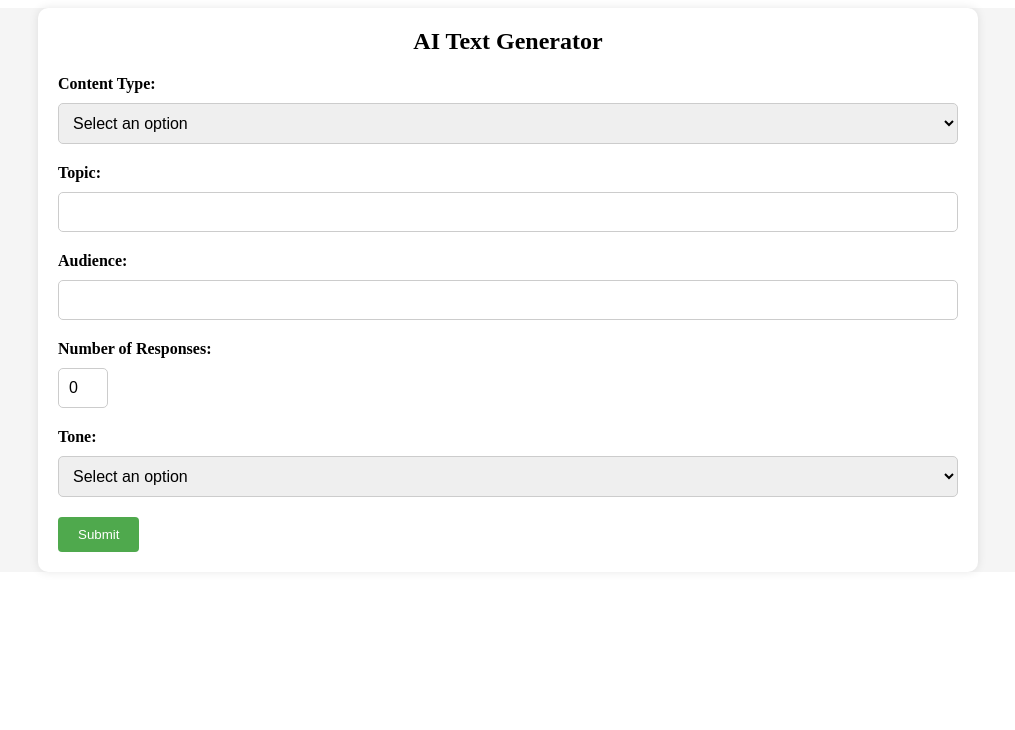
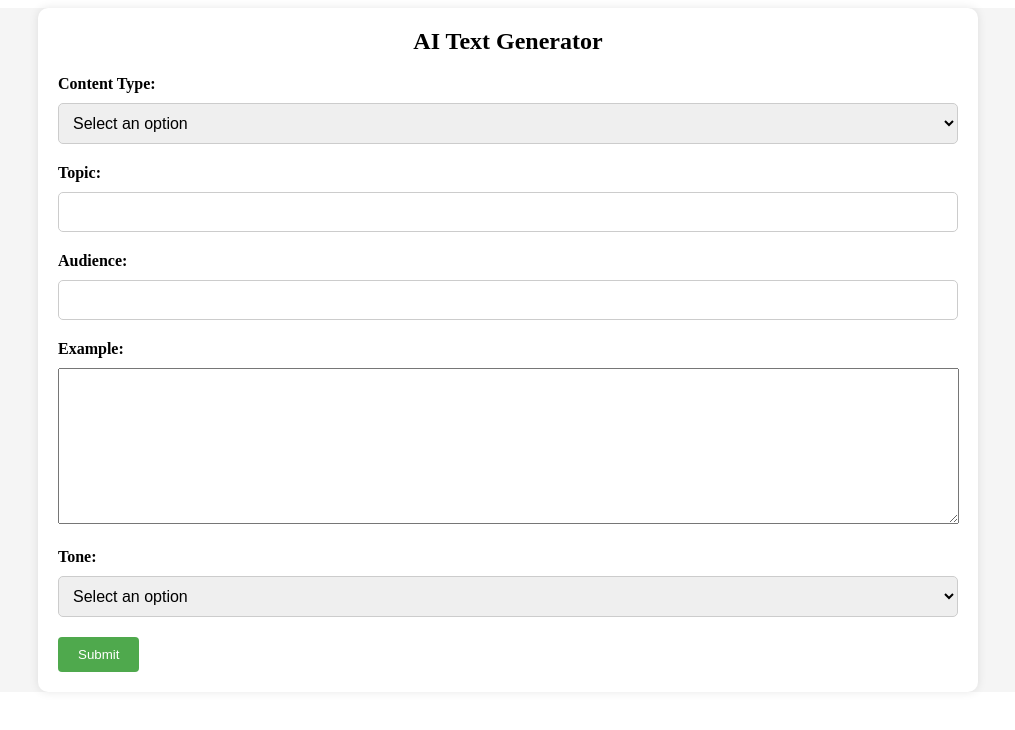
Before and after one commit to parth-patel97/AI-text-generator, a React (Create React App) app: page / in a window 1280 px wide. Shown: the top 730 px of the page, without its empty margins (132-1147 px from the left). Built offline with nearby package versions, Linux system fonts and the light colour scheme.

Commit message:
add example as input

```diff
--- a/src/components/Form.js
+++ b/src/components/Form.js
@@ -7,24 +7,28 @@ function Form() {
   const [contentType, setContentType] = useState('');
   const [topic, setTopic] = useState('');
   const [audience, setAudience] = useState('');
-  const [numResponse, setNumResponse] = useState(0);
+  // const [numResponse, setNumResponse] = useState(0);
   const [tone, setTone] = useState('');
+  const [ref_Article, setrefArticle] = useState("");
   const [responseData, setResponseData] = useState(null);
   const [loading, setLoading] = useState(false);
   const [showResults, setShowResults] = useState(false);
 
+
   const handleSubmit = (event) => {
     event.preventDefault();
+
     const data = {
       content_type: contentType,
       topic,
       audience,
-      num_responses: parseInt(numResponse),
       tone,
+      ref_Article
     };
-
+      // num_responses: parseInt(numResponse),
+    // https://tmv96hl3i4.execute-api.us-east-1.amazonaws.com/dev/api/v1/content
     setLoading(true);
-    axios.post(`https://tmv96hl3i4.execute-api.us-east-1.amazonaws.com/dev/api/v1/content`,data, {
+    axios.post(`https://jlyakjs58d.execute-api.us-east-1.amazonaws.com/dev/api/v1/content`,data, {
       headers: { }
     })
       .then((response) => {
@@ -80,11 +84,15 @@ function Form() {
         <input type="text" id="audience" name="audience" value={audience} onChange={(e) => setAudience(e.target.value)} required />
       </div>
 
+      {/* // <div className="form-group">
+      //   <label htmlFor="num-responses">Number of Responses:</label>
+      //   <input type="number" id="num-responses" name="num-responses" value={numResponse} onChange={(e) => setNumResponse(e.target.value)} max="3" min="0" required />
+      // </div> */}
+
       <div className="form-group">
-        <label htmlFor="num-responses">Number of Responses:</label>
-        <input type="number" id="num-responses" name="num-responses" value={numResponse} onChange={(e) => setNumResponse(e.target.value)} max="3" min="0" required />
+        <label htmlFor="example">Example:</label>
+        <textarea id="example" name="example" value={ref_Article} onChange={(e) => setrefArticle(e.target.value.replace(/\s+/g, ' ').trim())} rows="10" cols="110" />
       </div>
-
       <div className="form-group">
         <label htmlFor="tone">Tone:</label>
         <select id="tone" name="tone" value={tone} onChange={(e) => setTone(e.target.value)}>
```
